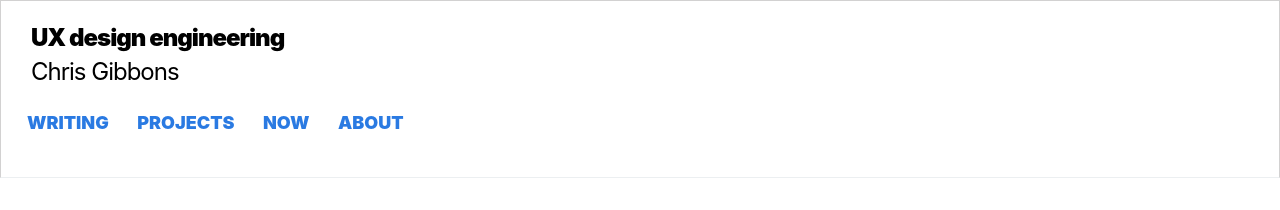
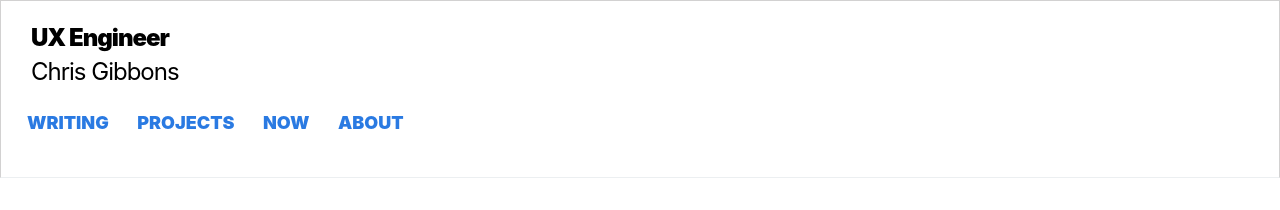
Before and after one commit to gbbns/gbbns.github.io, a Jekyll site: the page built from index.html, in a window 1280 px wide. Shown: the top 210 px of the page. Built offline with Jekyll 4.4.1, drawn with Linux system fonts in a browser that asks for light colours.

Commit message:
chore: tweak site title

```diff
--- a/_config.yml
+++ b/_config.yml
@@ -1,6 +1,6 @@
 # Site settings
 main:
-  title: UX design engineering
+  title: UX Engineer
   sub-title: Front end meets UX
   email: me@chrisgibbons.co.uk
   description: Chris Gibbons // Front End Web Developer from Lancashire, UK.
```
